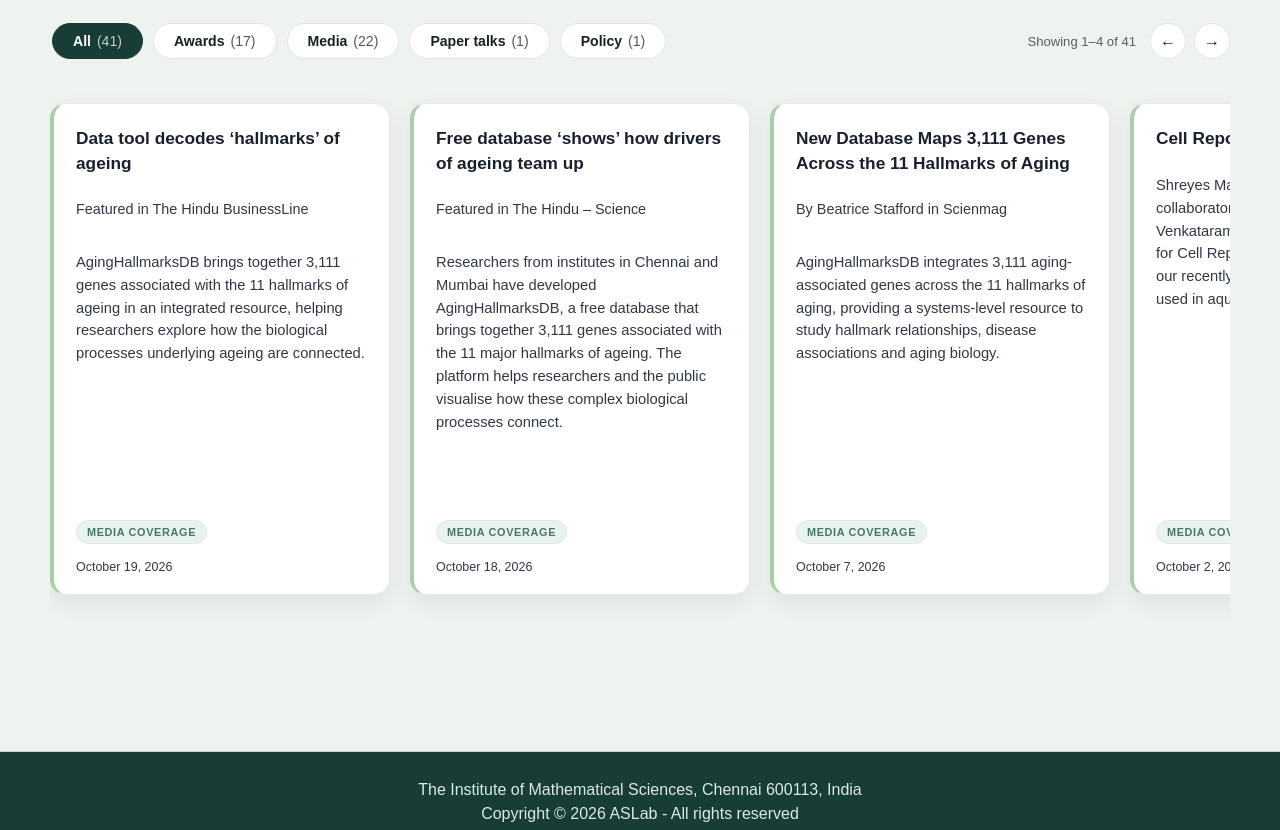
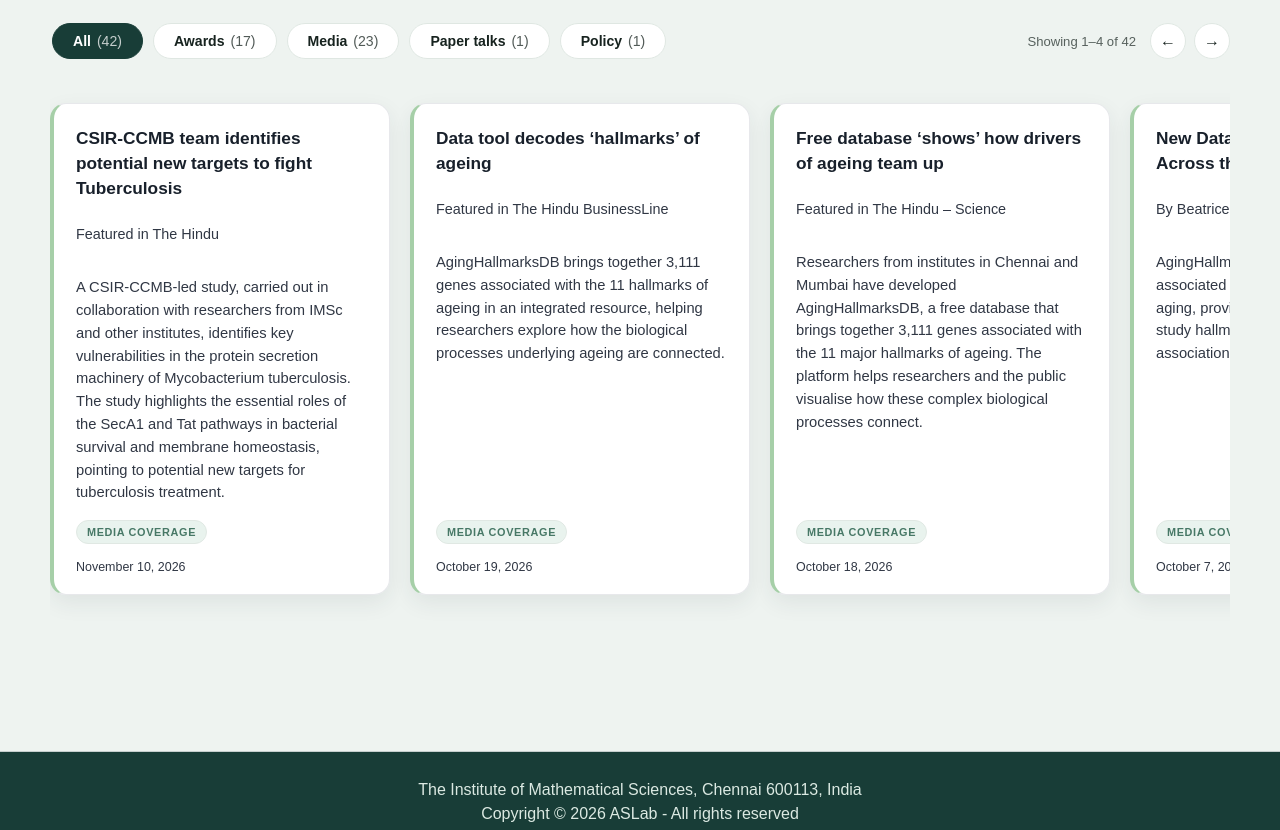
Before and after one commit to asamallab/asamallab.github.io, a plain HTML site: page index.html in a window 1280 px wide. Shown: the part 2001-2831 px from the top of the page. Drawn offline with Linux system fonts and the light colour scheme; a web font is replaced by a local one.

Commit message:
Update index.html

```diff
--- a/index.html
+++ b/index.html
@@ -233,7 +233,22 @@
         <div class="news-container">
 
           <div class="news-card" data-filter="media" tabindex="0">
-  <a href="https://www.thehindubusinessline.com/business-tech/data-tool-decodes-hallmarks-of-ageing/article71601113.ece"
+  <a href="https://www.thehindu.com/sci-tech/health/csir-ccmb-team-identifies-potential-new-targets-to-fight-tuberculosis/article71682790.ece/amp/"
+    target="_blank" class="no-underline">
+    <h3 class="card-headline">CSIR-CCMB team identifies potential new targets to fight Tuberculosis</h3>
+  </a>
+
+  <p class="card-subtext">Featured in The Hindu</p>
+
+  <p class="card-description">
+    A CSIR-CCMB-led study, carried out in collaboration with researchers from IMSc and other institutes, identifies key vulnerabilities in the protein secretion machinery of Mycobacterium tuberculosis. The study highlights the essential roles of the SecA1 and Tat pathways in bacterial survival and membrane homeostasis, pointing to potential new targets for tuberculosis treatment.
+  </p>
+
+  <span class="card-badge">MEDIA COVERAGE</span>
+  <p class="card-date">November 10, 2026</p>
+</div>
+<div class="news-card" data-filter="media" tabindex="0">
+<a href="https://www.thehindubusinessline.com/business-tech/data-tool-decodes-hallmarks-of-ageing/article71601113.ece"
     target="_blank" class="no-underline">
     <h3 class="card-headline">Data tool decodes &lsquo;hallmarks&rsquo; of ageing</h3>
   </a>
```
